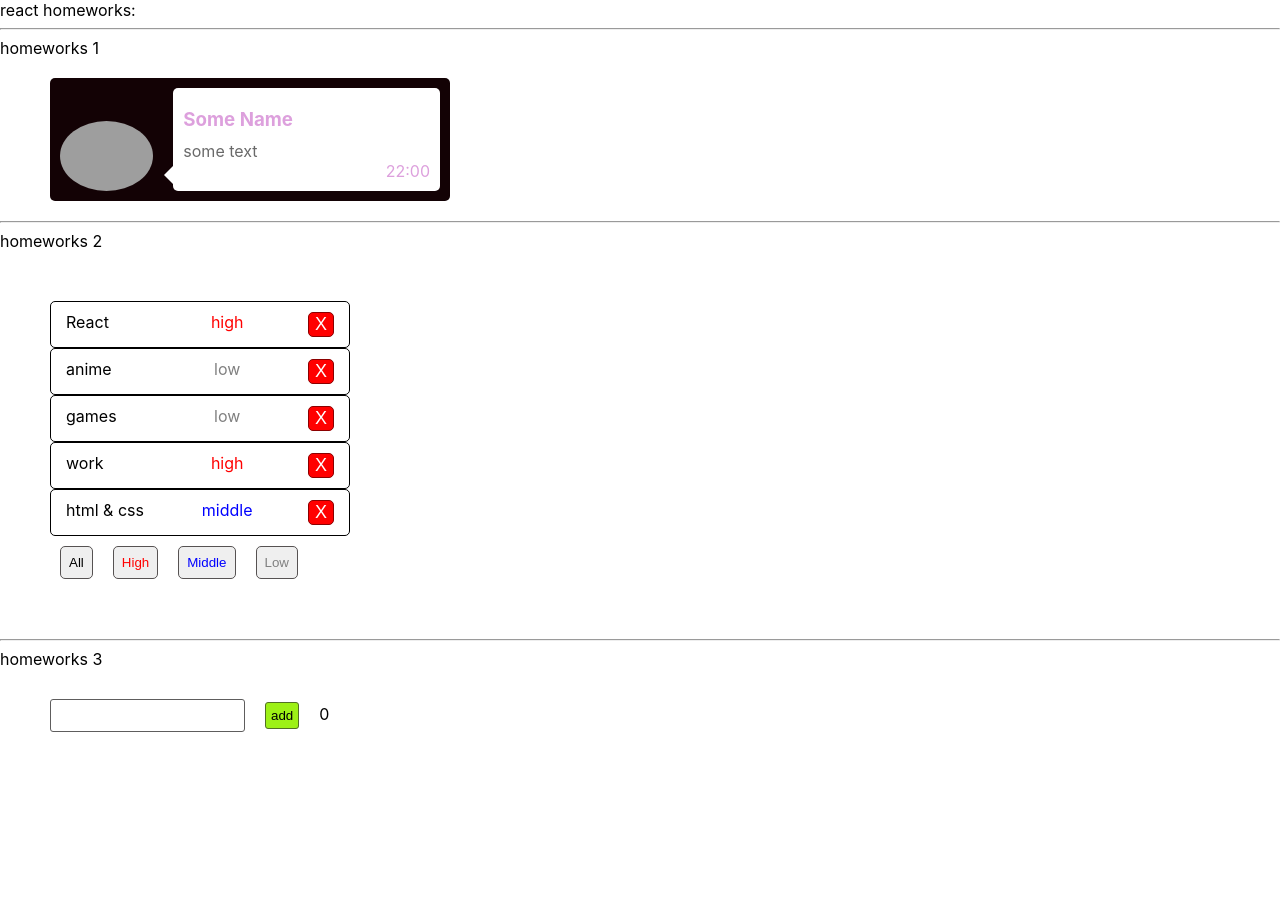
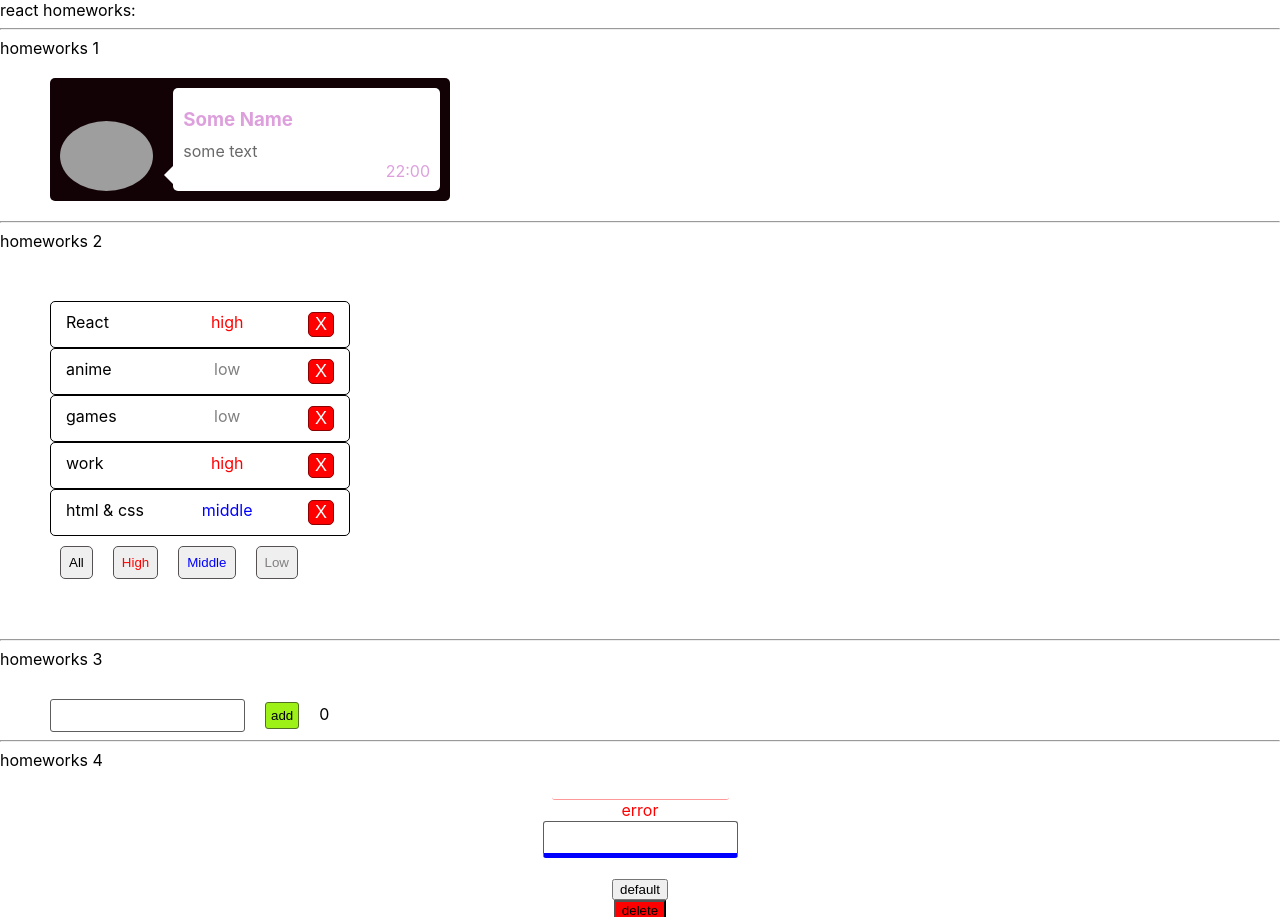
Before and after one commit to OlegPolishchuk/simple-react-homeworks, a React (Create React App) app: page / in a window 1280 px wide. Shown: the top 917 px of the page. Before the commit the page ends 800 px from the top, so only its background shows below. Built offline with nearby package versions, Linux system fonts and the light colour scheme; grey boxes are pictures that could not be loaded.

Commit message:
feat: <hw4> add input style

```diff
--- a/src/p1-main/m1-ui/u1-app/App.tsx
+++ b/src/p1-main/m1-ui/u1-app/App.tsx
@@ -3,6 +3,7 @@ import s from './App.module.css'
 import HW1 from '../../../p2-homeworks/h1/HW1'
 import HW2 from "../../../p2-homeworks/h2/HW2";
 import HW3 from "../../../p2-homeworks/h3/HW3";
+import HW4 from "../../../p2-homeworks/h4/HW4";
 
 function App() {
     return (
@@ -11,7 +12,7 @@ function App() {
             <HW1/>
             <HW2/>
             <HW3/>
-            {/*<HW4/>*/}
+            <HW4/>
             {/*<HW5/>*/}
 
         </div>
--- a/src/p2-homeworks/h4/HW4.tsx
+++ b/src/p2-homeworks/h4/HW4.tsx
@@ -19,6 +19,10 @@ function HW4() {
     const [checked, setChecked] = useState<boolean>(false)
     const testOnChange = (e: ChangeEvent<HTMLInputElement>) => setChecked(e.currentTarget.checked)
 
+    // const addTask = (e: ChangeEvent<HTMLInputElement>) => {
+    //     console.log(e.currentTarget.value)
+    // }
+
     return (
         <div>
             <hr/>
@@ -31,6 +35,7 @@ function HW4() {
                     onEnter={showAlert}
                     error={error}
                     // spanClassName={s.testSpanError}
+                    // onChange={addTask}
                 />
 
                 <SuperInputText
--- a/src/p2-homeworks/h4/common/c1-SuperInputText/SuperInputText.module.css
+++ b/src/p2-homeworks/h4/common/c1-SuperInputText/SuperInputText.module.css
@@ -1,12 +1,114 @@
-.superInput {
+
+/*input style*/
+
+.input_wrapper {
+    position: relative;
+    border-radius: 3px;
+}
+
+input {
+    color: #333;
+    letter-spacing: 1px;
+    box-sizing: border-box;
 
 }
 
-.errorInput {
-    border: 3px solid lime;
-    background: red;
+input:focus {
+    outline: none;
 }
 
+/*main inputs style*/
+
+.superInput {
+    border: 0;
+    padding: 7px 0;
+    border-bottom: 1px solid #ccc;
+}
+
+.superInput ~ .focus_border {
+    position: absolute;
+    bottom: 0; left: 0;
+    width: 0; height: 2px;
+    background-color: #4caf50;
+    transition: 0.4s;
+}
+.superInput:focus ~ .focus_border {
+    width: 100%;
+    transition: 0.4s;
+}
+
+.errorInput {
+    border-bottom: 1px solid rgba(255,0,0,.4);
+}
+
+.errorInput ~ .focus_border {
+    position: absolute;
+    bottom: 0; left: 0;
+    width: 0; height: 2px;
+    background-color: red;
+    transition: 0.4s;
+}
+.errorInput:focus ~ .focus_border {
+    width: 100%;
+    transition: 0.4s;
+}
+
+/*.superInput~ .focus_border:before,*/
+/*.superInput~ .focus_border:after {*/
+/*    content: '';*/
+/*    position: absolute;*/
+/*    top: 0;*/
+/*    left: 0;*/
+/*    width: 0;*/
+/*    height: 2px;*/
+/*    background-color: #4caf50;*/
+/*    transition: .3s;*/
+/*}*/
+
+/*.superInput~ .focus_border:after {*/
+/*    top: auto;*/
+/*    bottom: 0;*/
+/*    left: auto;*/
+/*    right: 0;*/
+/*}*/
+
+/*.superInput~ .focus_border i:before,*/
+/*.superInput~ .focus_border i:after {*/
+/*    content: '';*/
+/*    position: absolute;*/
+/*    top: 0;*/
+/*    left: 0;*/
+/*    width: 2px;*/
+/*    height: 0;*/
+/*    background-color: #4caf50;*/
+/*    transition: .4s;*/
+/*}*/
+
+/*.superInput~ .focus_border i:after {*/
+/*    left: auto;*/
+/*    right: 0;*/
+/*    top: auto;*/
+/*    bottom: 0;*/
+/*}*/
+
+/*.superInput:focus~ .focus_border:before,*/
+/*.superInput:focus~ .focus_border:after {*/
+/*    width: 100%;*/
+/*    transition: .3s;*/
+/*}*/
+
+/*.superInput:focus~ .focus_border i:before,*/
+/*.superInput:focus~ .focus_border i:after {*/
+/*    height: 100%;*/
+/*    transition: .4s;*/
+/*}*/
+
+
+/*////////////////////////////*/
 .error {
     color: red;
 }
+
+.error_wrapper {
+    height: 21px;
+}
--- a/src/p2-homeworks/h4/common/c1-SuperInputText/SuperInputText.tsx
+++ b/src/p2-homeworks/h4/common/c1-SuperInputText/SuperInputText.tsx
@@ -11,6 +11,8 @@ type SuperInputTextPropsType = DefaultInputPropsType & { // и + ещё проп
     onEnter?: () => void
     error?: string
     spanClassName?: string
+    /* тестировал onChange */
+    // onChange?: (e: ChangeEvent<HTMLInputElement>)=> void
 }
 
 const SuperInputText: React.FC<SuperInputTextPropsType> = (
@@ -24,6 +26,7 @@ const SuperInputText: React.FC<SuperInputTextPropsType> = (
         ...restProps// все остальные пропсы попадут в объект restProps
     }
 ) => {
+
     const onChangeCallback = (e: ChangeEvent<HTMLInputElement>) => {
         onChange // если есть пропс onChange
         && onChange(e) // то передать ему е (поскольку onChange не обязателен)
@@ -39,10 +42,11 @@ const SuperInputText: React.FC<SuperInputTextPropsType> = (
     }
 
     const finalSpanClassName = `${s.error} ${spanClassName ? spanClassName : ''}`
-    const finalInputClassName = `${s.errorInput} ${className}` // need to fix with (?:) and s.superInput
+    const finalInputClassName = `${error ? s.errorInput : ''} ${className ? className : s.superInput}` // need to fix with (?:) and s.superInput
 
     return (
         <>
+            <div className={s.input_wrapper}>
                 <input
                     type={'text'}
                     onChange={onChangeCallback}
@@ -51,7 +55,11 @@ const SuperInputText: React.FC<SuperInputTextPropsType> = (
 
                     {...restProps} // отдаём инпуту остальные пропсы если они есть (value например там внутри)
                 />
+                <span className={s.focus_border}></span>
+            </div>
+            <div className={s.error_wrapper}>
                 {error && <span className={finalSpanClassName}>{error}</span>}
+            </div>
         </>
     )
 }
```
Lines whose indentation alone changed are shown as unchanged.
